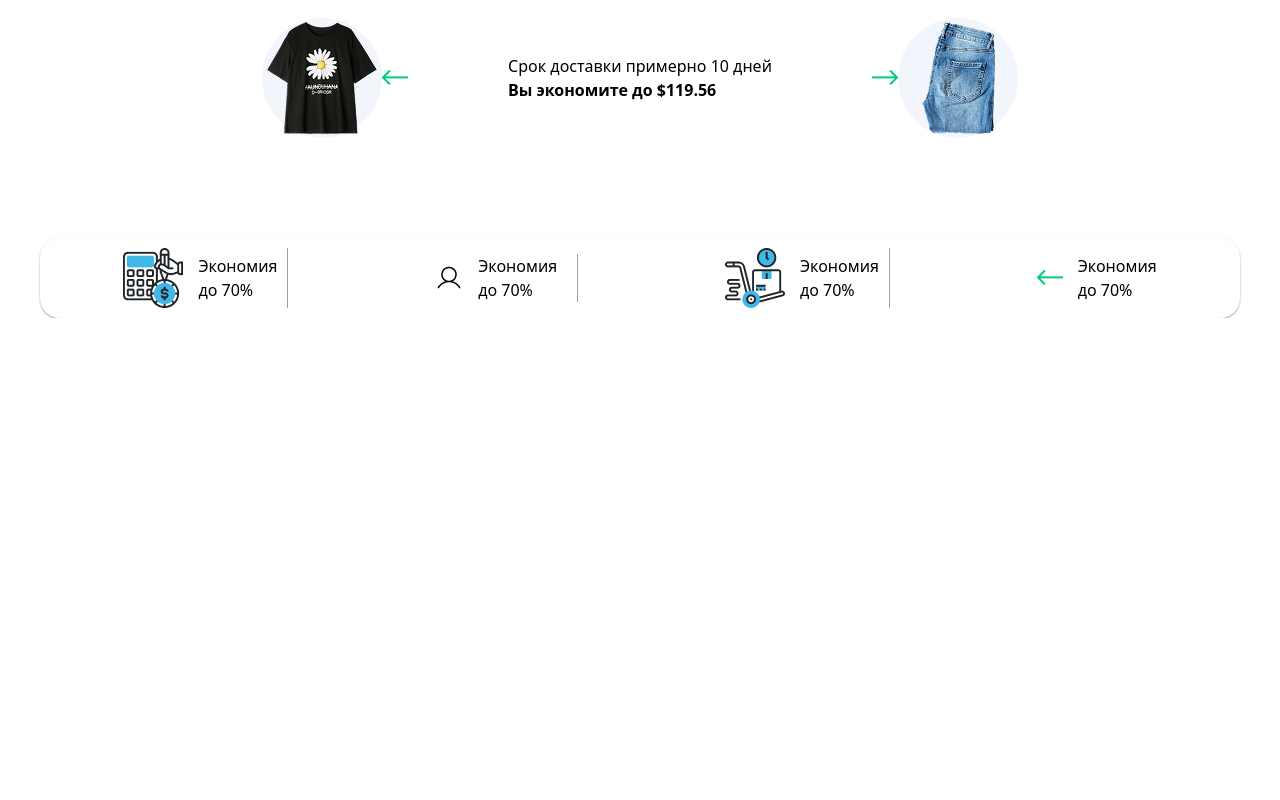
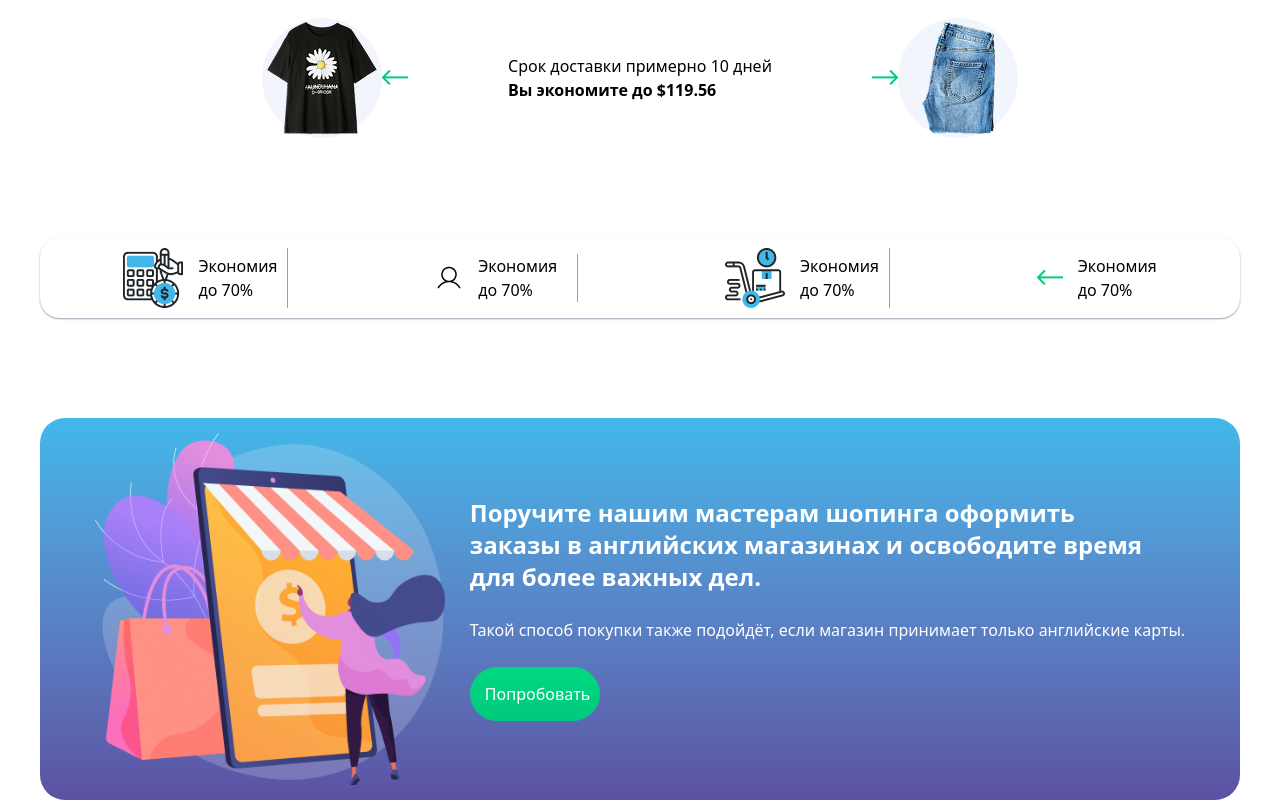
Before and after one commit to ismatovbenya2-droid/branches2, a website: page index.html in a window 1280 px wide. Shown: the part 1176-1976 px from the top of the page. Before the commit the page ends 1494 px from the top, so only its background shows below. Drawn offline with Linux system fonts and the light colour scheme.

Commit message:
section -3 index

```diff
--- a/index.html
+++ b/index.html
@@ -123,6 +123,14 @@
                     </div>
                 </div>
             </section>
+              <section class="max-w-300 m-auto mt-[100px] bg-linear-0 from-[#5B52A3] to-[#40B8EA] p-[15px] flex flex-row-reverse justify-center text-white gap-[25px] rounded-[25px] items-center">
+                <div class="flex flex-col gap-[25px]">
+                    <p class="text-2xl font-bold">Поручите нашим мастерам шопинга оформить <br> заказы в английских магазинах и освободите время <br> для более важных дел.</p>
+                 <p>Такой способ покупки также подойдёт, если магазин принимает только английские карты.</p>
+                     <p class="p-[15px] bg-linear-0 from-[#00C97B] to-[#00D981] text-white rounded-[50px] w-[130px]">Попробовать</p>
+                </div>
+                <img class="lg:w-[350px]" src="./images/9.png" alt="">
+            </section>
 
 </body>
 </html>
```
Also changed, not shown: 1 other file.
